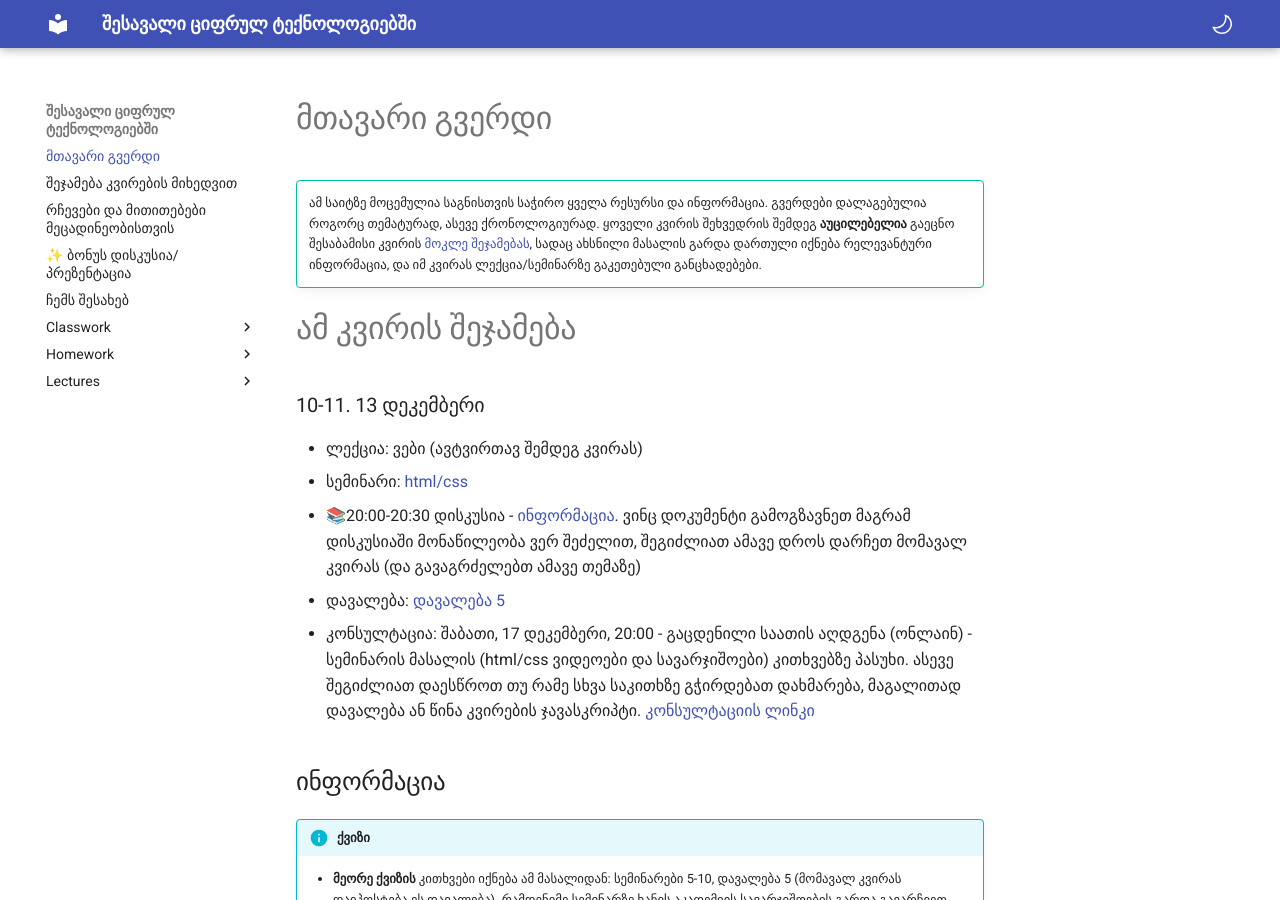
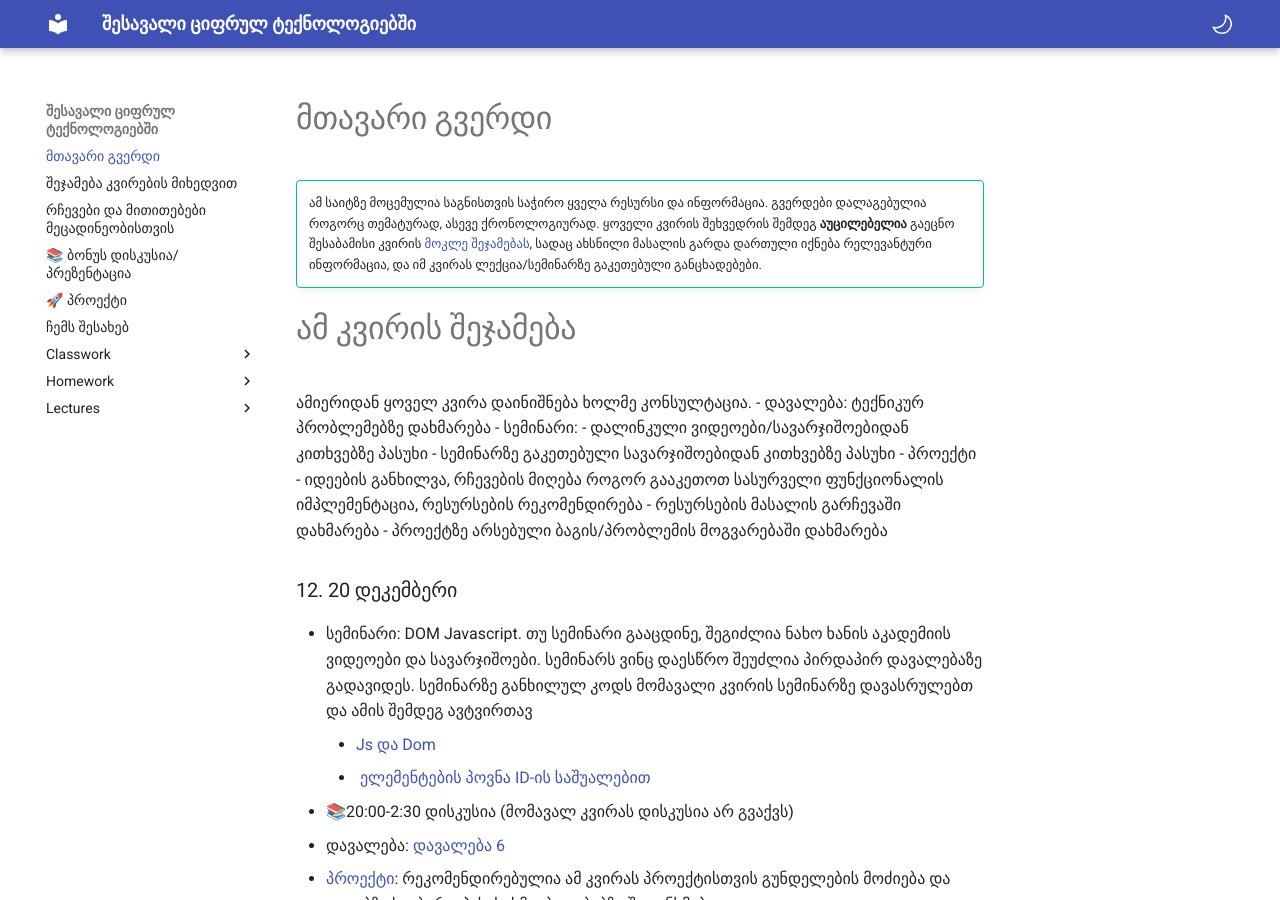
Before and after one commit to freeuni-digital-technologies/22f, an MkDocs documentation site: the page built from content/index.md, in a window 1280 px wide and 900 px high. Built offline with MkDocs 1.6.1 and Material for MkDocs 9.7.7, drawn with Linux system fonts in a browser that asks for light colours; some of the changed text lies outside the part shown.

Commit message:
w11 after

```diff
--- a/content/index.md
+++ b/content/index.md
@@ -4,14 +4,26 @@
 	ყოველი კვირის შეხვედრის შემდეგ **აუცილებელია** გაეცნო შესაბამისი კვირის [მოკლე შეჯამებას](/22f/00_review), სადაც ახსნილი მასალის გარდა დართული იქნება რელევანტური ინფორმაცია, და იმ კვირას ლექცია/სემინარზე გაკეთებული განცხადებები.
 
 # ამ კვირის შეჯამება
-### 10-11. 13 დეკემბერი
-- ლექცია: ვები (ავტვირთავ შემდეგ კვირას)
-- სემინარი: [html/css][1]
-- 📚20:00-20:30 დისკუსია - [ინფორმაცია][2]. ვინც დოკუმენტი გამოგზავნეთ მაგრამ დისკუსიაში მონაწილეობა ვერ შეძელით, შეგიძლიათ ამავე დროს დარჩეთ მომავალ კვირას (და გავაგრძელებთ ამავე თემაზე)
-- დავალება: [დავალება 5][3]
-- კონსულტაცია: შაბათი, 17 დეკემბერი, 20:00 - გაცდენილი საათის აღდგენა (ონლაინ) - სემინარის მასალის (html/css ვიდეოები და სავარჯიშოები) კითხვებზე პასუხი. ასევე შეგიძლიათ დაესწროთ თუ რამე სხვა საკითხზე გჭირდებათ დახმარება, მაგალითად დავალება ან წინა კვირების ჯავასკრიპტი. [კონსულტაციის ლინკი][4]
+ამიერიდან ყოველ კვირა დაინიშნება ხოლმე კონსულტაცია.
+- დავალება: ტექნიკურ პრობლემებზე დახმარება
+- სემინარი:
+	- დალინკული ვიდეოები/სავარჯიშოებიდან კითხვებზე პასუხი
+	- სემინარზე გაკეთებული სავარჯიშოებიდან კითხვებზე პასუხი
+- პროექტი
+	- იდეების განხილვა, რჩევების მიღება როგორ გააკეთოთ სასურველი ფუნქციონალის იმპლემენტაცია, რესურსების რეკომენდირება
+	- რესურსების მასალის გარჩევაში დახმარება
+	- პროექტზე არსებული ბაგის/პრობლემის მოგვარებაში დახმარება
 
-##
+### 12. 20 დეკემბერი
+- სემინარი: DOM Javascript. თუ სემინარი გააცდინე, შეგიძლია ნახო ხანის აკადემიის ვიდეოები და სავარჯიშოები. სემინარს ვინც დაესწრო შეუძლია პირდაპირ დავალებაზე გადავიდეს. სემინარზე განხილულ კოდს მომავალი კვირის სემინარზე დავასრულებთ და ამის შემდეგ ავტვირთავ
+	- [Js და Dom][1]
+	- [ ელემენტების პოვნა ID-ის საშუალებით ][2]
+- 📚20:00-2:30 დისკუსია (მომავალ კვირას დისკუსია არ გვაქვს)
+- დავალება: [დავალება 6][3]
+- [პროექტი][4]: რეკომენდირებულია ამ კვირას პროექტისთვის გუნდელების მოძიება და იდეებზე საუბარი, პასუხისმგებლობებზე შეთანხმება
+- კონსულტაცია: 22:00 ხუთშაბათი (ლინკი დაიპოსტება კლასრუმზე)
+
+
 ## ინფორმაცია
 !!! Info "ქვიზი"
 	- **მეორე ქვიზის** კითხვები იქნება ამ მასალიდან: სემინარები 5-10, დავალება 5 (მომავალ კვირას დაიპოსტება ეს დავალება). რამდენიმე სემინარზე ხანის აკადემიის სავარჯიშოების გარდა გავარჩიეთ ალტერნატიული პირობები და ამოხსნები, რომლებიც დამატებულია საიტზე (სემინარის გვერდზე). ამ ამოხსნებს განსაკუთრებული ყურადღება მიაქციე
@@ -30,7 +42,7 @@
 
 
 
-[1]:	/22f/classwork/10_html_css
-[2]:	/22f/04_bonus_discussion
+[1]:	https://ka.khanacademy.org/computing/computer-programming/html-css-js/js-and-the-dom/pt/putting-js-in-a-webpage
+[2]:	https://ka.khanacademy.org/computing/computer-programming/html-css-js/html-js-dom-access/pt/finding-elements-by-id "https://ka.khanacademy.org/computing/computer-programming/html-css-js/html-js-dom-access/pt/finding-elements-by-id"
 [3]:	/22f/homework/web_hws
-[4]:	https://meet.google.com/usf-ssws-hax "კონსულტაციის ლინკი"
+[4]:	/22f/05_project
```
Also changed, not shown: content/00_review.md (+6 -26 lines), content/04_bonus_discussion.md (+1 -1 lines), content/05_project.md (added, +40 -0 lines), content/classwork/11_dom_javascript.md (added, +168 -0 lines), content/homework/web_hws.md (+3 -0 lines).
